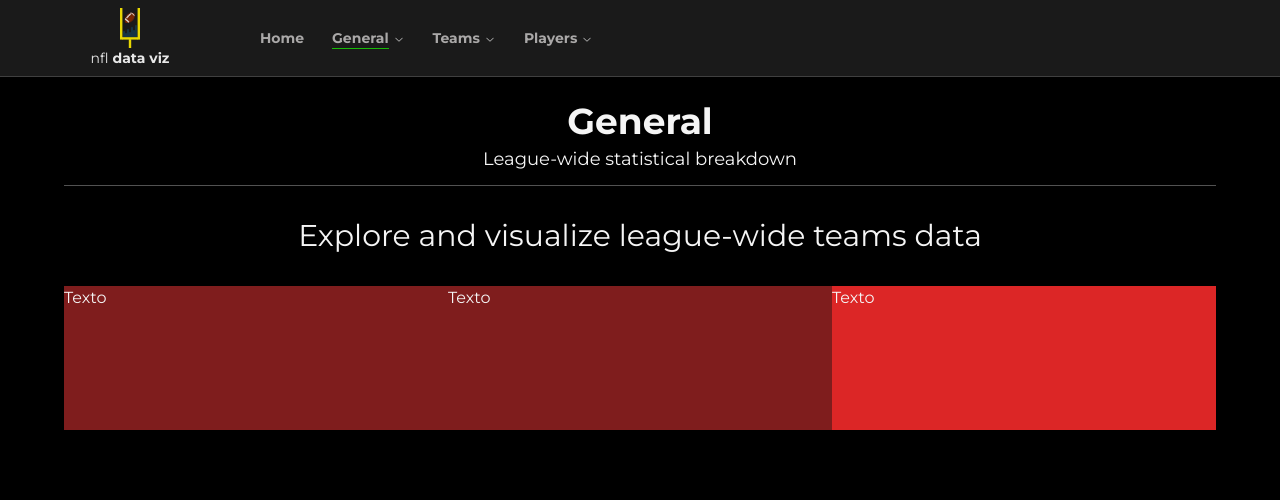
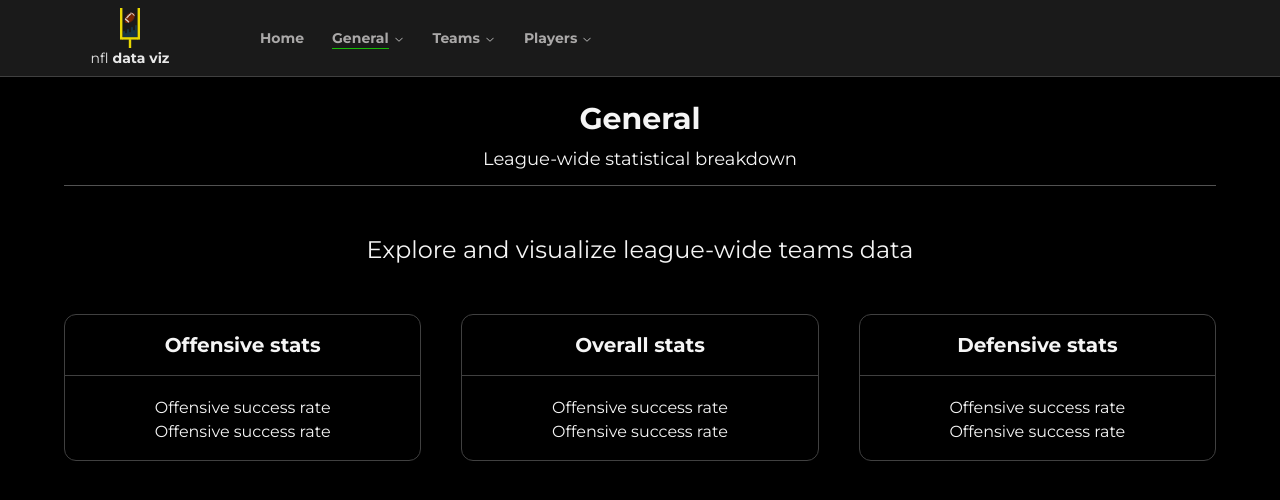
Before and after one commit to gama-gabriel/nfl-data-viz, a Next.js app: page /general in a window 1280 px wide. Shown: the top 500 px of the page. Built offline with nearby package versions, Linux system fonts and the light colour scheme.

Commit message:
added styles to links list in general page

```diff
--- a/src/app/general/page.tsx
+++ b/src/app/general/page.tsx
@@ -1,20 +1,48 @@
 import React from "react";
+
+const links = ~[
+  { label: 'Offesnive stats', items: [{}]}
+]
 
 export default function Home() {
   return (
     <>
-      <div className="mx-auto flex w-[90%] flex-col items-center justify-center gap-1 border-b border-neutral-600 pb-3 pt-6">
-        <h1 className="text-4xl font-bold ">General</h1>
+      <div className="mx-auto flex w-[90%] flex-col items-center justify-center gap-2 border-b border-neutral-600 pb-3 pt-6">
+        <h1 className="text-3xl font-bold ">General</h1>
         <h3 className="text-lg">League-wide statistical breakdown</h3>
       </div>
       <div className="flex w-full flex-col items-center justify-center">
-        <h2 className="p-8 text-3xl">
+        <h2 className="p-12 text-2xl">
           Explore and visualize league-wide teams data
         </h2>
-        <div className="flex w-[90%] columns-3 items-center justify-center bg-red-50">
-          <div className="h-36 w-full bg-red-900">Texto</div>
-          <div className="h-36 w-full bg-red-900">Texto</div>
-          <div className="h-36 w-full bg-red-600">Texto</div>
+        <div className="flex w-[90%] columns-3 items-start justify-center gap-10">
+          <div className="flex w-full flex-col items-center justify-center gap-5 rounded-xl border border-neutral-700 py-4 ">
+            <h2 className="w-full border-b border-neutral-700 text-center text-xl font-bold pb-4">
+              Offensive stats
+            </h2>
+            <div className="">
+              <p>Offensive success rate</p>
+              <p>Offensive success rate</p>
+            </div>
+          </div>
+          <div className="flex w-full flex-col items-center justify-center gap-5 rounded-xl border border-neutral-700 py-4 ">
+            <h2 className="w-full border-b border-neutral-700 text-center text-xl font-bold pb-4">
+              Overall stats
+            </h2>
+            <div className="">
+              <p>Offensive success rate</p>
+              <p>Offensive success rate</p>
+            </div>
+          </div>
+          <div className="flex w-full flex-col items-center justify-center gap-5 rounded-xl border border-neutral-700 py-4 ">
+            <h2 className="w-full border-b border-neutral-700 text-center text-xl font-bold pb-4">
+              Defensive stats
+            </h2>
+            <div className="">
+              <p>Offensive success rate</p>
+              <p>Offensive success rate</p>
+            </div>
+          </div>
         </div>
       </div>
     </>
```
